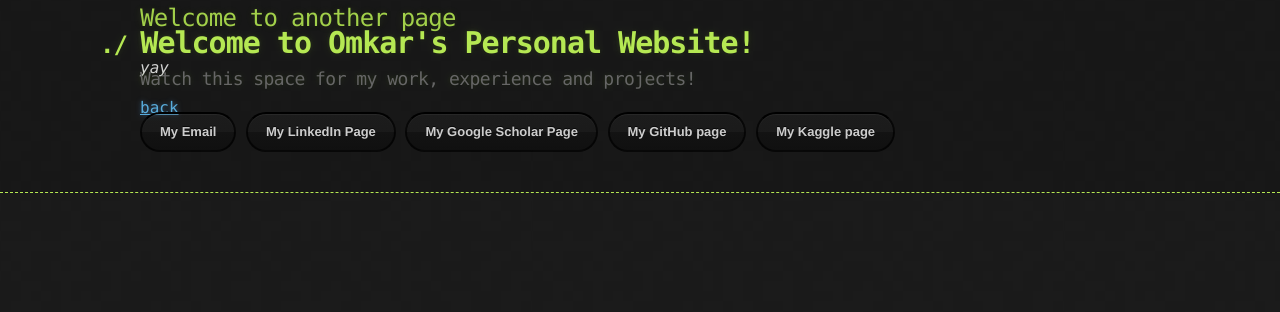
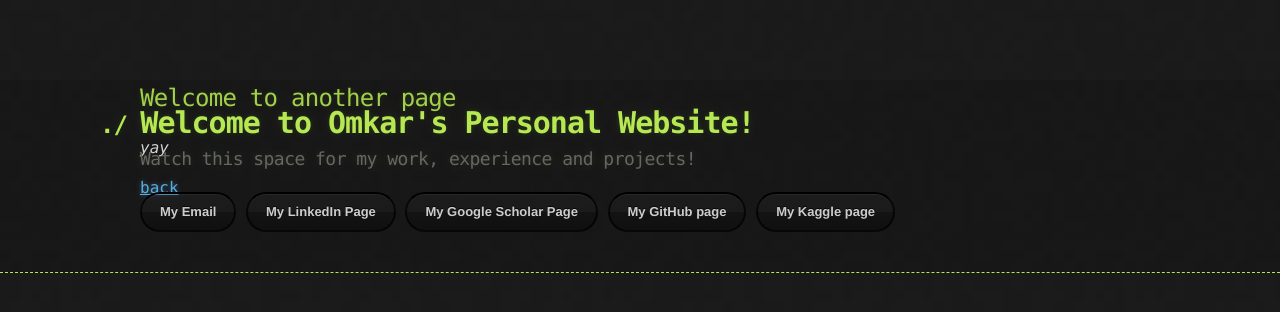
Before and after one commit to osabnis/osabnis.github.io, a Jekyll site: the page built from another-page.md, in a window 1280 px wide. Shown: the top 312 px of the page. Built offline with Jekyll 4.4.1, drawn with Linux system fonts in a browser that asks for light colours; our own code applies the rules of GitHub Pages for plain Markdown files.

Commit message:
Update default.html

```diff
--- a/_layouts/default.html
+++ b/_layouts/default.html
@@ -32,7 +32,7 @@
       </div>
     </header>
 
-    <div class="container">
+    <div class="container" style="margin-top: 80px;">
       <section id="main_content">
         {{ content }}
       </section>
```
